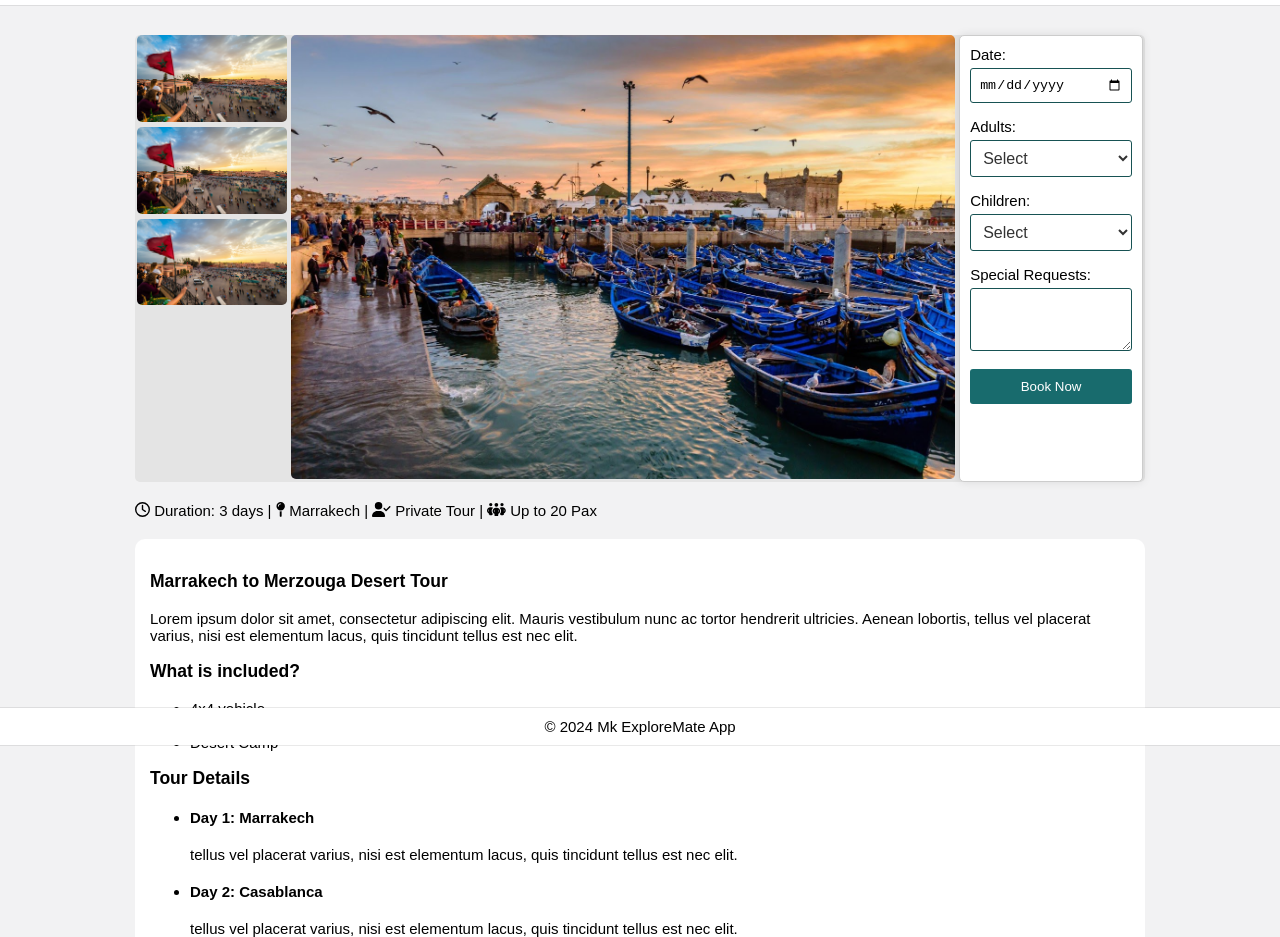
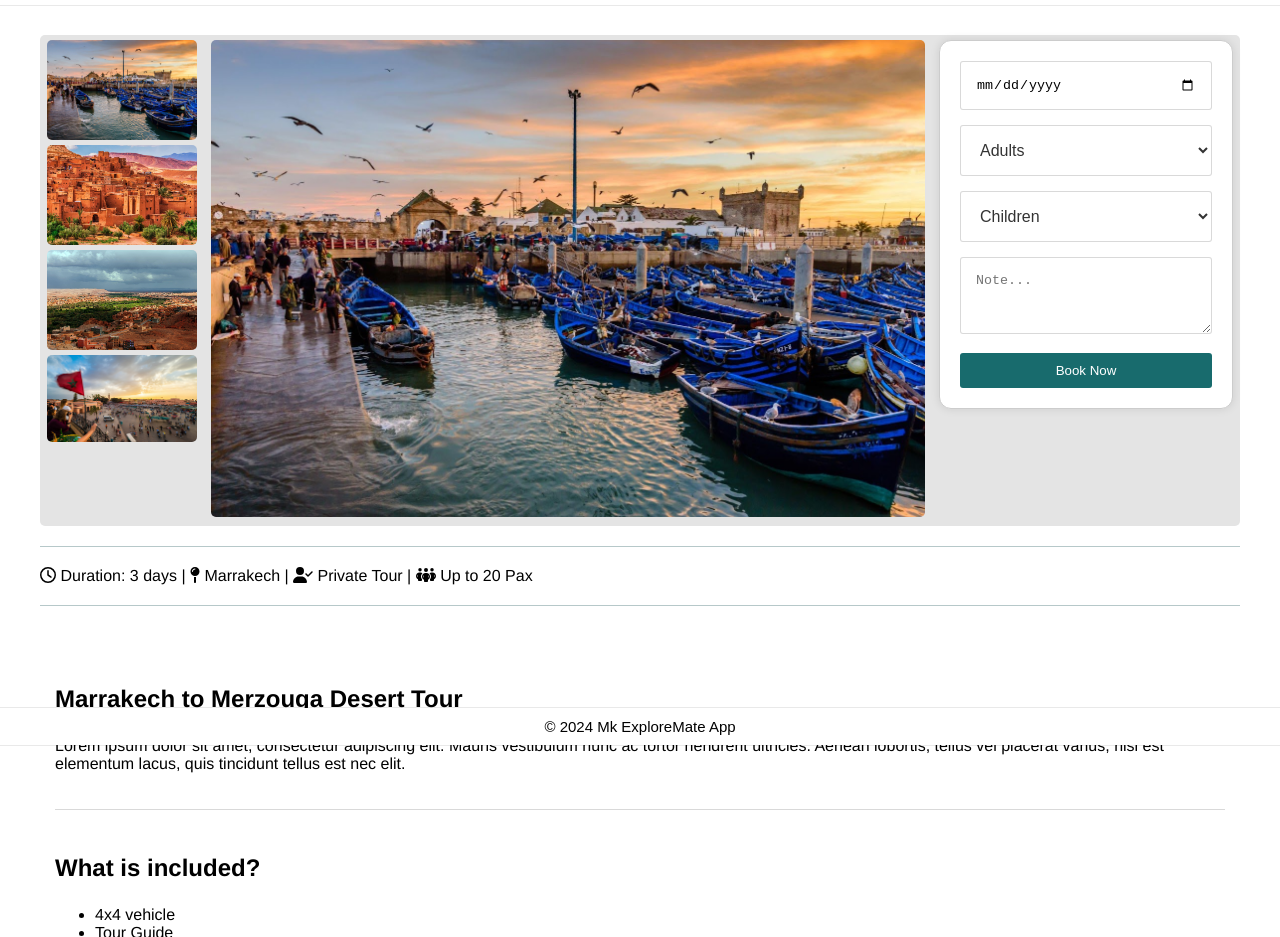
Before and after one commit to handskadi/mk-exploremate-app, a React (Vite) app in the folder Frontend/: page /product in a window 1280 px wide. Shown: the part 55-992 px from the top of the page. Built offline with nearby package versions, Linux system fonts and the light colour scheme; data requests are answered from the project's data file.

Commit message:
Product Details Page styling

```diff
--- a/Frontend/src/pages/AddNewProduct/AddNewProduct.jsx
+++ b/Frontend/src/pages/AddNewProduct/AddNewProduct.jsx
@@ -19,7 +19,7 @@ function AddNewProduct({ dispatch, state }) {
   const [price, setPrice] = useState(0);
   const [currency, setCurrency] = useState("EUR");
   const [image, setImage] = useState(
-    "http://localhost:5173/images/tours/default.png"
+    "http://localhost:5174/images/tours/default.png"
   );
 
   const navigate = useNavigate();
--- a/Frontend/src/pages/Contact/Contact.jsx
+++ b/Frontend/src/pages/Contact/Contact.jsx
@@ -74,7 +74,7 @@ function Contact({ state, dispatch }) {
 
         <div className={styles.dashPanels}>
           <div className={styles.dashPanel}>
-            <h3>Contact Us Form</h3>
+            <h3 className={styles.formH3}>Contact Us Form</h3>
             <form onSubmit={handleSubmit} className={styles.contactForm}>
               <div className={styles.formGroup}>
                 <label htmlFor="name">Name</label>
--- a/Frontend/src/pages/Contact/Contact.module.css
+++ b/Frontend/src/pages/Contact/Contact.module.css
@@ -76,6 +76,12 @@
   padding: 20px;
   border-radius: 8px;
   box-shadow: 0 4px 8px rgba(0, 0, 0, 0.1);
+  max-width: 450px;
+  margin: 0 auto;
+}
+
+.formH3 {
+  text-align: center;
 }
 
 .formGroup {
--- a/Frontend/src/pages/Product/Product.jsx
+++ b/Frontend/src/pages/Product/Product.jsx
@@ -14,15 +14,10 @@ import {
 function Product({ dispatch, state }) {
   const [formData, setFormData] = useState({
     bookingDate: "",
-    bookingTime: "",
     adults: "",
     children: "",
     roomType: "",
-    promoCode: "",
     specialRequests: "",
-    cardNumber: "",
-    cardExpiry: "",
-    cardCvc: "",
   });
 
   const handleChange = (e) => {
@@ -36,22 +31,22 @@ function Product({ dispatch, state }) {
   };
 
   return (
-    <>
+    <div className={styles.masterContainer}>
       <Header state={state} dispatch={dispatch} />
       <div className={styles.container}>
         <div className={styles.header}>
           <div className={styles.photos}>
-            <img src="http://localhost:5174/images/tours/image1.jpg" />
-            <img src="http://localhost:5174/images/tours/image1.jpg" />
+            <img src="http://localhost:5174/images/tours/image4.jpg" />
+            <img src="http://localhost:5174/images/tours/image2.jpg" />
+            <img src="http://localhost:5174/images/tours/image3.jpg" />
             <img src="http://localhost:5174/images/tours/image1.jpg" />
           </div>
           <div className={styles.photo}>
             <img src="http://localhost:5174/images/tours/image4.jpg" />
           </div>
           <div className={styles.bookingWidget}>
-            <form onSubmit={handleSubmit}>
+            <form onSubmit={handleSubmit} className={styles.bookigForm}>
               <div className={styles.formGroup}>
-                <label htmlFor="booking-date">Date:</label>
                 <input
                   type="date"
                   id="booking-date"
@@ -63,7 +58,6 @@ function Product({ dispatch, state }) {
               </div>
 
               <div className={styles.formGroup}>
-                <label htmlFor="adults">Adults:</label>
                 <select
                   id="adults"
                   name="adults"
@@ -72,7 +66,7 @@ function Product({ dispatch, state }) {
                   required
                 >
                   <option value="" disabled>
-                    Select
+                    Adults
                   </option>
                   {[...Array(10)].map((_, index) => (
                     <option key={index + 1} value={index + 1}>
@@ -83,7 +77,6 @@ function Product({ dispatch, state }) {
               </div>
 
               <div className={styles.formGroup}>
-                <label htmlFor="children">Children:</label>
                 <select
                   id="children"
                   name="children"
@@ -92,7 +85,7 @@ function Product({ dispatch, state }) {
                   required
                 >
                   <option value="" disabled>
-                    Select
+                    Children
                   </option>
                   {[...Array(10)].map((_, index) => (
                     <option key={index + 1} value={index + 1}>
@@ -103,14 +96,13 @@ function Product({ dispatch, state }) {
               </div>
 
               <div className={styles.formGroup}>
-                <label htmlFor="special-requests">Special Requests:</label>
                 <textarea
                   id="special-requests"
                   name="specialRequests"
                   value={formData.specialRequests}
                   onChange={handleChange}
                   rows="3"
-                  placeholder=""
+                  placeholder="Note..."
                 ></textarea>
               </div>
 
@@ -136,7 +128,7 @@ function Product({ dispatch, state }) {
           </span>
         </div>
         <div className={styles.contentSection}>
-          <div>
+          <div className={styles.contentInnerSection}>
             <h3>Marrakech to Merzouga Desert Tour</h3>
             <p>
               Lorem ipsum dolor sit amet, consectetur adipiscing elit. Mauris
@@ -145,7 +137,7 @@ function Product({ dispatch, state }) {
               tincidunt tellus est nec elit.
             </p>
           </div>
-          <div>
+          <div className={styles.contentInnerSection}>
             <h3>What is included?</h3>
             <ul>
               <li>4x4 vehicle</li>
@@ -153,7 +145,7 @@ function Product({ dispatch, state }) {
               <li>Desert Camp</li>
             </ul>
           </div>
-          <div>
+          <div className={styles.contentInnerSection}>
             <h3>Tour Details</h3>
             <ul>
               <li>
@@ -179,12 +171,19 @@ function Product({ dispatch, state }) {
               </li>
             </ul>
           </div>
-          <div>Additional Info</div>
+          <div className={styles.contentInnerSection}>
+            <h3>Additional Info</h3>
+            <ul>
+              <li>Ino 1</li>
+              <li>Info 2</li>
+              <li>Info 4</li>
+            </ul>
+          </div>
         </div>
         <div className={styles.relatedProducts}>Related /similar Products</div>
       </div>
       <Footer />
-    </>
+    </div>
   );
 }
 
--- a/Frontend/src/pages/Product/Product.module.css
+++ b/Frontend/src/pages/Product/Product.module.css
@@ -1,18 +1,25 @@
 /* styles.module.css */
+.masterContainer {
+  background: #fff;
+}
 .container {
   padding-top: 70px;
   padding-bottom: 60px;
-  max-width: 1010px;
+  max-width: 1200px;
   margin: 0 auto;
+  font-size: 16px;
+  font-family: "Aeonik", Helvetica, Arial, sans-serif;
 }
 
 /* Header Section*/
 .header {
   display: flex;
+  gap: 10px;
   background: rgb(228, 228, 228);
   border-radius: 5px;
   margin-top: 20px;
   margin-bottom: 20px;
+  padding: 5px;
 }
 
 .photos,
@@ -37,6 +44,7 @@
 }
 
 .photo {
+  max-width: 60%;
   flex-grow: 2;
   overflow: hidden;
 }
@@ -48,27 +56,31 @@
 }
 .bookingWidget {
   flex-grow: 2;
-  width: 350px;
-  padding: 10px;
-  border: 1px solid #ccc;
-  border-radius: 5px;
-  box-shadow: 0 0 10px rgba(0, 0, 0, 0.1);
-  background: #fff;
+  max-width: 30%;
 }
 /* Details Secion*/
 .detainSection {
   margin-bottom: 20px;
+  border-top: 1px solid #17525350;
+  border-bottom: 1px solid #17525350;
+  padding: 20px 0;
 }
 .contentSection {
-  background: rgb(255, 255, 255);
+  /* background: rgb(255, 255, 255); */
   border-radius: 10px;
   padding: 15px;
 }
-
+.contentSection h3 {
+  font-size: 24px;
+}
 .relatedProducts {
   border: 2px dashed yellow;
 }
-
+.contentInnerSection {
+  padding-top: 20px;
+  padding-bottom: 20px;
+  border-bottom: 1px solid #d9d9d9;
+}
 /* Booking Form Styles*/
 
 .formGroup {
@@ -84,9 +96,9 @@
 .formGroup select,
 .formGroup textarea {
   width: 100%;
-  padding: 8px;
+  padding: 15px;
   box-sizing: border-box;
-  border: 1px solid #175253;
+  border: 1px solid #02020226;
   border-radius: 3px;
 }
 
@@ -103,3 +115,11 @@
 .bookingWidget button:hover {
   background-color: #175253;
 }
+
+.bookigForm {
+  padding: 20px;
+  border: 1px solid #ccc;
+  border-radius: 12px;
+  box-shadow: 0 0 10px rgba(0, 0, 0, 0.1);
+  background: #fff;
+}
--- a/Frontend/vite.config.js
+++ b/Frontend/vite.config.js
@@ -5,4 +5,8 @@ import eslint from "vite-plugin-eslint";
 // https://vitejs.dev/config/
 export default defineConfig({
   plugins: [react(), eslint()],
+  server: {
+    port: 5174,
+    host: "localhost",
+  },
 });
```
